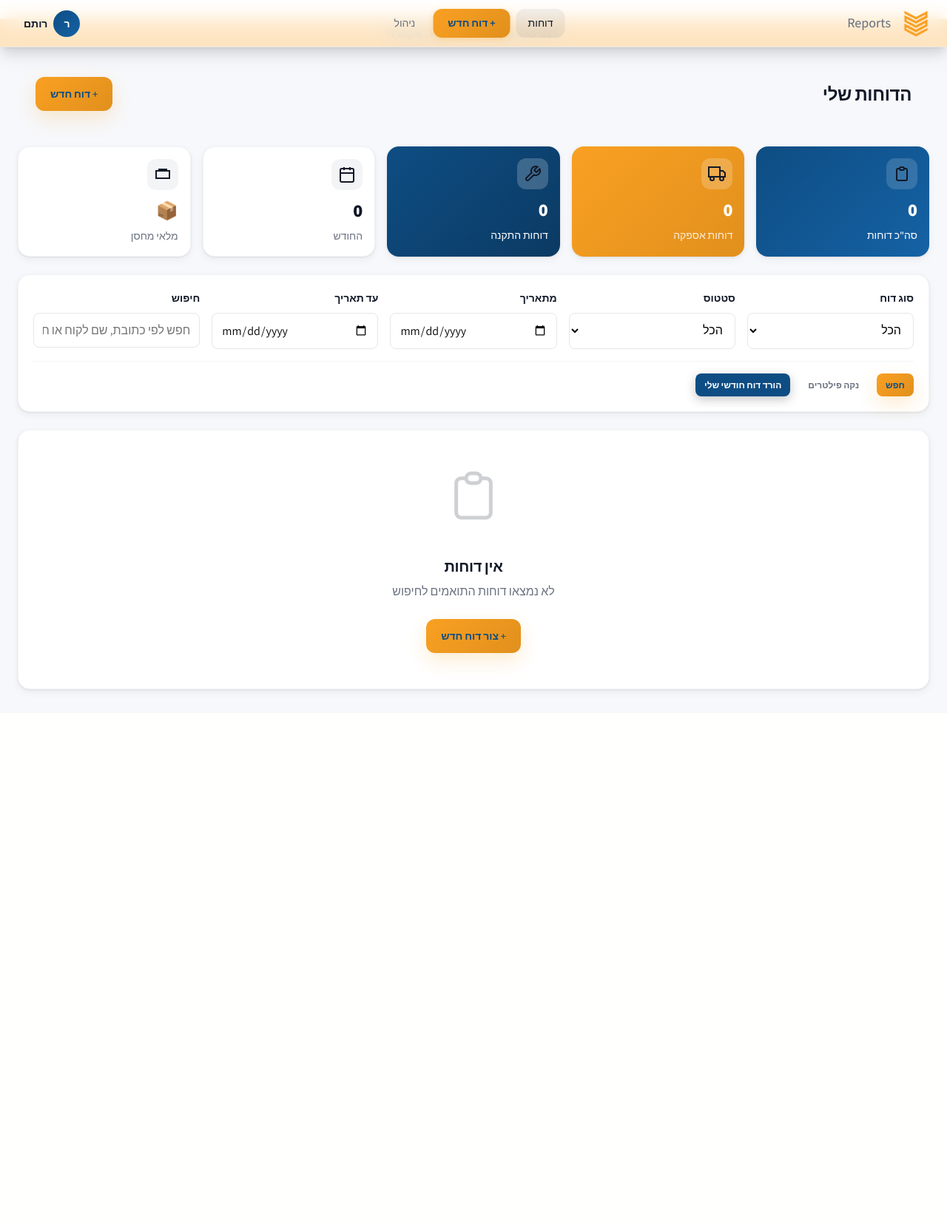
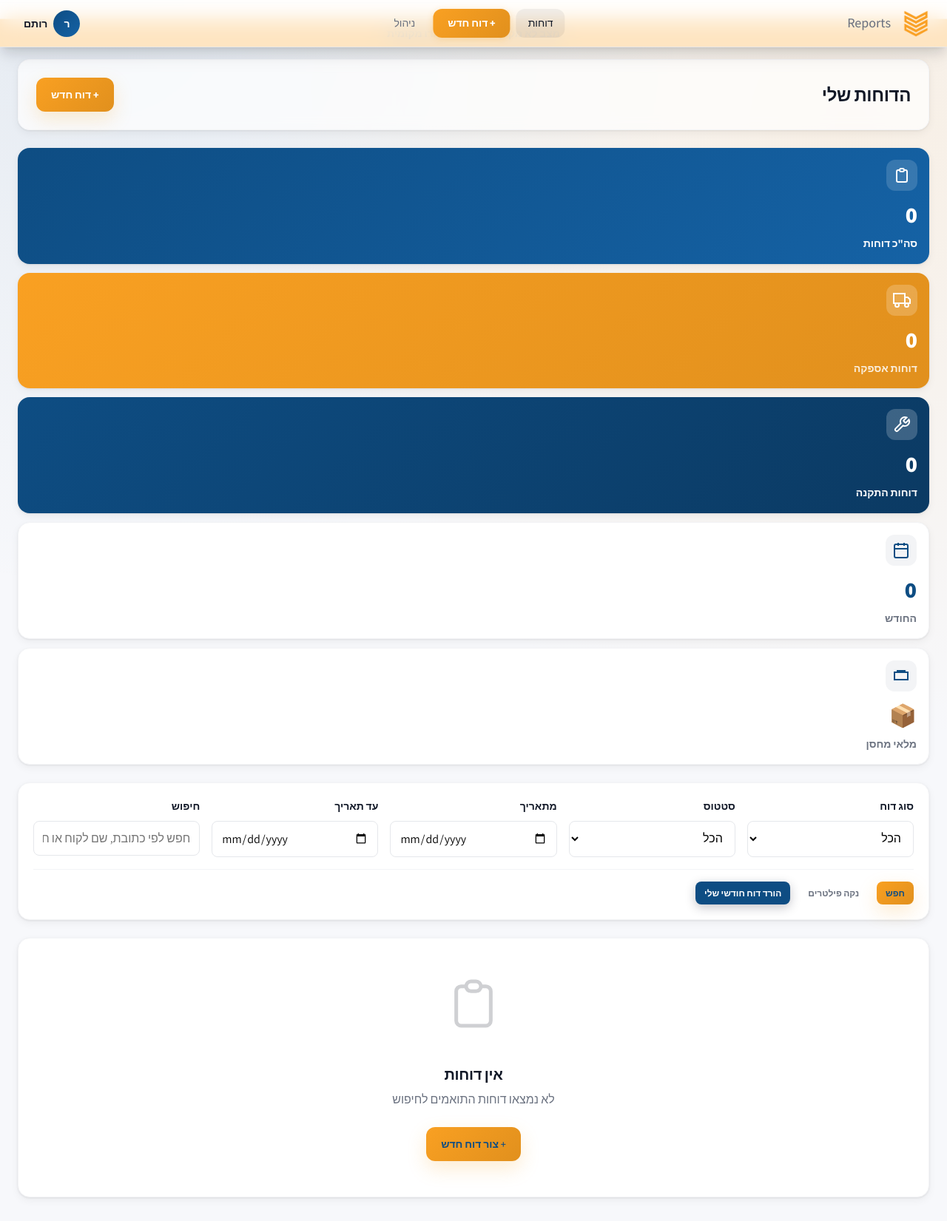
Before and after one commit to rotemsultan512-bit/proshield-reports, a Flask app: page /dashboard in a window 1280 px wide. Shown: the whole page at 74% size. Before the commit the page ends 938 px from the top, so only its background shows below. Run offline with Flask 3, Linux system fonts and the light colour scheme; a user stored in the database is signed in; data that the repository does not hold is empty; some libraries are stand-ins or nearby versions.

Commit message:
Refine products and dashboard styling

```diff
--- a/proshield-reports/app.py
+++ b/proshield-reports/app.py
@@ -116,6 +116,11 @@ def init_db():
                 if 'quantity_unit' not in product_columns:
                     db.session.execute(text('ALTER TABLE report_products ADD COLUMN quantity_unit VARCHAR(20)'))
 
+                # Rename PP Tape -> לוח PP מ"מ 4 (existing data)
+                db.session.execute(text("UPDATE inventory_items SET product_name = 'לוח PP מ\"מ 4' WHERE product_name = 'PP Tape'"))
+                db.session.execute(text("UPDATE report_products SET product_name = 'לוח PP מ\"מ 4' WHERE product_name = 'PP Tape'"))
+                db.session.execute(text("UPDATE inventory_transactions SET product_name = 'לוח PP מ\"מ 4' WHERE product_name = 'PP Tape'"))
+
                 db.session.commit()
 
             elif db.engine.dialect.name == 'postgresql':
@@ -158,6 +163,10 @@ def init_db():
                         created_at TIMESTAMP
                     )
                 '''))
+
+                db.session.execute(text("UPDATE inventory_items SET product_name = 'לוח PP מ\"מ 4' WHERE product_name = 'PP Tape'"))
+                db.session.execute(text("UPDATE report_products SET product_name = 'לוח PP מ\"מ 4' WHERE product_name = 'PP Tape'"))
+                db.session.execute(text("UPDATE inventory_transactions SET product_name = 'לוח PP מ\"מ 4' WHERE product_name = 'PP Tape'"))
 
                 db.session.commit()
         except Exception as e:
--- a/proshield-reports/models.py
+++ b/proshield-reports/models.py
@@ -223,6 +223,7 @@ class InventoryTransaction(db.Model):
 PRODUCTS = [
     "Floorliner - Vapor Shield",
     "Floorliner - Original Shield",
+    "Floorliner- Parquet Shield",
     "Allprotect - White Shield",
     "Allprotect - Original",
     "Allprotect - Flex",
@@ -232,7 +233,7 @@ PRODUCTS = [
     "Allprotect - Flex cut to 17cm",
     "Allprotect - Flex cut to 20cm",
     "Allprotect - Flex cut to 25cm",
-    "PP Tape",
+    "לוח PP מ\"מ 4",
     "סרט דבק",
     "זווית פינה קשיחה",
     "פרופיל U מוקצף 18 מ\"מ",
--- a/proshield-reports/static/css/style.css
+++ b/proshield-reports/static/css/style.css
@@ -169,6 +169,9 @@ body {
     line-height: 1.6;
     color: var(--text);
     background-color: var(--bg);
+    background-image:
+        radial-gradient(circle at 10% 0%, rgba(14, 77, 131, 0.08), transparent 40%),
+        radial-gradient(circle at 90% 10%, rgba(249, 160, 34, 0.10), transparent 45%);
     direction: rtl;
     min-height: 100vh;
     -webkit-font-smoothing: antialiased;
@@ -254,6 +257,11 @@ a:hover {
 
 .btn-primary:hover:not(:disabled) {
     box-shadow: 0 14px 34px rgba(247, 168, 50, 0.28);
+}
+
+.btn-new-report {
+    color: var(--white) !important;
+    font-weight: 800;
 }
 
 /* Secondary Button - Dark */
@@ -556,8 +564,8 @@ a:hover {
 /* Primary Nav Button (New Report) */
 .nav-btn-primary {
     background: linear-gradient(135deg, var(--brand-primary) 0%, var(--brand-primary-dark) 100%);
-    color: var(--brand-secondary) !important;
-    font-weight: 700;
+    color: var(--white) !important;
+    font-weight: 800;
     padding: var(--space-2) var(--space-5);
     border-radius: var(--radius-lg);
     box-shadow: 0 2px 8px rgba(247, 168, 50, 0.3);
@@ -785,6 +793,11 @@ a:hover {
     gap: var(--space-4);
     padding: var(--space-4) var(--space-4);
     margin-bottom: var(--space-4);
+    background: rgba(255, 255, 255, 0.7);
+    border: 1px solid var(--border-light);
+    border-radius: var(--radius-xl);
+    box-shadow: var(--shadow-card);
+    backdrop-filter: blur(8px);
 }
 
 @media (min-width: 768px) {
@@ -1059,15 +1072,15 @@ a:hover {
 /* KPI Stats Cards */
 .stats-row {
     display: grid;
-    grid-template-columns: repeat(2, 1fr);
+    grid-template-columns: 1fr;
     gap: var(--space-3);
     margin-bottom: var(--space-5);
 }
 
 @media (min-width: 768px) {
     .stats-row {
-        grid-template-columns: repeat(5, 1fr);
-        gap: var(--space-4);
+        grid-template-columns: 1fr;
+        gap: var(--space-3);
         margin-bottom: var(--space-6);
     }
 }
@@ -1108,6 +1121,7 @@ a:hover {
     border-radius: var(--radius-lg);
     font-size: 1.1rem;
     margin-bottom: var(--space-2);
+    color: var(--text);
 }
 
 @media (min-width: 768px) {
@@ -1119,7 +1133,7 @@ a:hover {
 }
 
 .stat-card .stat-value {
-    font-size: var(--font-size-xl);
+    font-size: var(--font-size-2xl);
     font-weight: 800;
     margin-bottom: var(--space-1);
     color: var(--text);
@@ -1127,20 +1141,14 @@ a:hover {
 
 @media (min-width: 768px) {
     .stat-card .stat-value {
-        font-size: var(--font-size-2xl);
+        font-size: var(--font-size-3xl);
     }
 }
 
 .stat-card .stat-label {
-    font-size: var(--font-size-xs);
+    font-size: var(--font-size-sm);
     color: var(--text-secondary);
-    font-weight: 500;
-}
-
-@media (min-width: 768px) {
-    .stat-card .stat-label {
-        font-size: var(--font-size-sm);
-    }
+    font-weight: 700;
 }
 
 /* Gradient Card Variants */
@@ -1151,6 +1159,7 @@ a:hover {
 
 .stat-card.gradient-blue .stat-icon {
     background: rgba(255, 255, 255, 0.15);
+    color: var(--white);
 }
 
 .stat-card.gradient-blue .stat-value,
@@ -1165,6 +1174,7 @@ a:hover {
 
 .stat-card.gradient-orange .stat-icon {
     background: rgba(255, 255, 255, 0.2);
+    color: var(--white);
 }
 
 .stat-card.gradient-orange .stat-value {
@@ -1183,6 +1193,7 @@ a:hover {
 
 .stat-card.gradient-installation .stat-icon {
     background: rgba(255, 255, 255, 0.2);
+    color: var(--white);
 }
 
 .stat-card.gradient-installation .stat-value,
@@ -1193,6 +1204,11 @@ a:hover {
 /* Outline variant for last card */
 .stat-card:not(.gradient-blue):not(.gradient-orange):not(.gradient-installation) .stat-icon {
     background: var(--gray-100);
+    color: var(--brand-secondary);
+}
+
+.stat-card:not(.gradient-blue):not(.gradient-orange):not(.gradient-installation) .stat-value {
+    color: var(--brand-secondary);
 }
 
 /* Filters Card */
--- a/proshield-reports/templates/dashboard.html
+++ b/proshield-reports/templates/dashboard.html
@@ -7,7 +7,7 @@
     <!-- Page Header -->
     <div class="page-header">
         <h1>הדוחות שלי</h1>
-        <a href="{{ url_for('new_report') }}" class="btn btn-primary">
+        <a href="{{ url_for('new_report') }}" class="btn btn-primary btn-new-report">
             + דוח חדש
         </a>
     </div>
```
